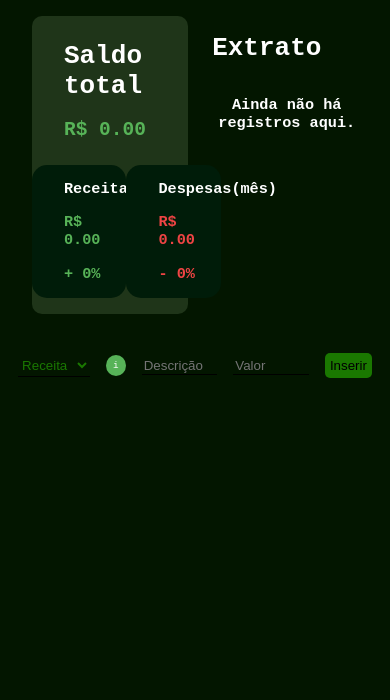
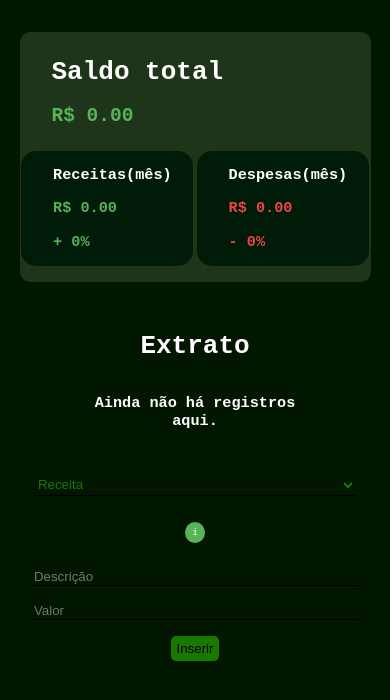
Before and after one commit to eu-nogueira/ControlaMais, a React (Vite) app: page / in a window 390 px wide. Shown: the top 700 px of the page. Built offline with nearby package versions, Linux system fonts and the light colour scheme.

Commit message:
Adicionada responsividade para utilizar em celulares

```diff
--- a/src/components/Extrato/Extrato.css
+++ b/src/components/Extrato/Extrato.css
@@ -1,6 +1,4 @@
 .extrato {
-    position: absolute;
-    right: 1rem;
     top: 1rem;
     color: white;
     width: 55%;
@@ -13,3 +11,20 @@
     flex-direction: column;
     justify-content: space-between;
 }
+
+@media screen and (max-width: 768px) {
+    .extrato {
+        margin: auto;
+        text-align: center;
+    }
+
+    .extrato ul {
+        width: 100%;
+        text-align: center;
+        padding: 0;
+    }
+
+    .extrato li {
+        padding-top: 1rem;
+    }
+}
--- a/src/components/Saldo/Saldo.css
+++ b/src/components/Saldo/Saldo.css
@@ -31,3 +31,10 @@
     display: flex;
     justify-content: space-around;
 }
+
+@media screen and (max-width: 768px) {
+    .saldo {
+        width: 90%;
+        margin: 2rem auto;
+    }
+}
--- a/src/components/Saldo/Saldo.jsx
+++ b/src/components/Saldo/Saldo.jsx
@@ -10,7 +10,7 @@ function Saldo() {
     <div className='saldo'>
         <div className="saldoTotal">
             <h1>Saldo total</h1>
-            <h2 className='saldoAtual'>R$ {saldo.toFixed(2) || 0}</h2>
+            <h2 className={ saldo >= 0 ? 'saldoAtual' : 'saldoAtualNegativo'}>R$ {saldo.toFixed(2) || 0}</h2>
         </div>
         <div className="receitasDespesas">
             <div className="receitas">
--- a/src/pages/Home.css
+++ b/src/pages/Home.css
@@ -4,6 +4,11 @@
     align-items: center;
     gap: 1rem;
     padding: 1rem;
+}
+
+.pageHome {
+    display: flex;
+
 }
 
 .selecaoDespesaReceita, .insert input {
@@ -35,3 +40,19 @@
     text-align: center;
     border-radius: 50%;
 }
+
+@media screen and (max-width: 768px) {
+    .pageHome {
+        flex-direction: column;
+        justify-content: center;
+    }
+
+    .insert {
+        flex-direction: column;
+        justify-content: center;
+    }
+
+    .selecaoDespesaReceita, .insert input {
+        width: 90%;
+    }
+}
--- a/src/pages/Home.jsx
+++ b/src/pages/Home.jsx
@@ -21,8 +21,10 @@ function Home() {
 
   return (
     <>
+      <div className='pageHome'>
         < Saldo />
         < Extrato />
+      </div>
         <div className="insert">
           <select name="selecaoDespesaReceita" className='selecaoDespesaReceita' onChange={(e) => setTipoConta(e.target.value)}>
             <option value="Receita" selected>Receita</option>
```
Lines whose indentation alone changed are shown as unchanged.
